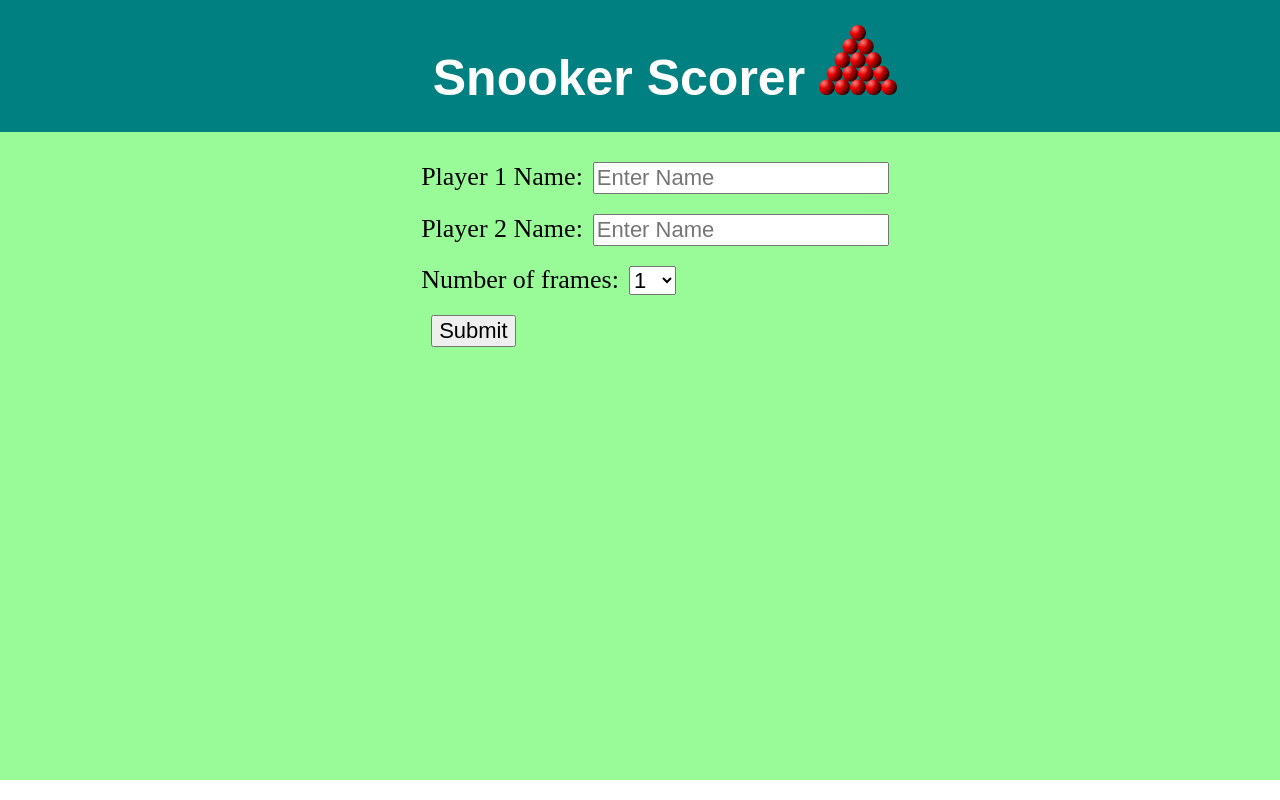
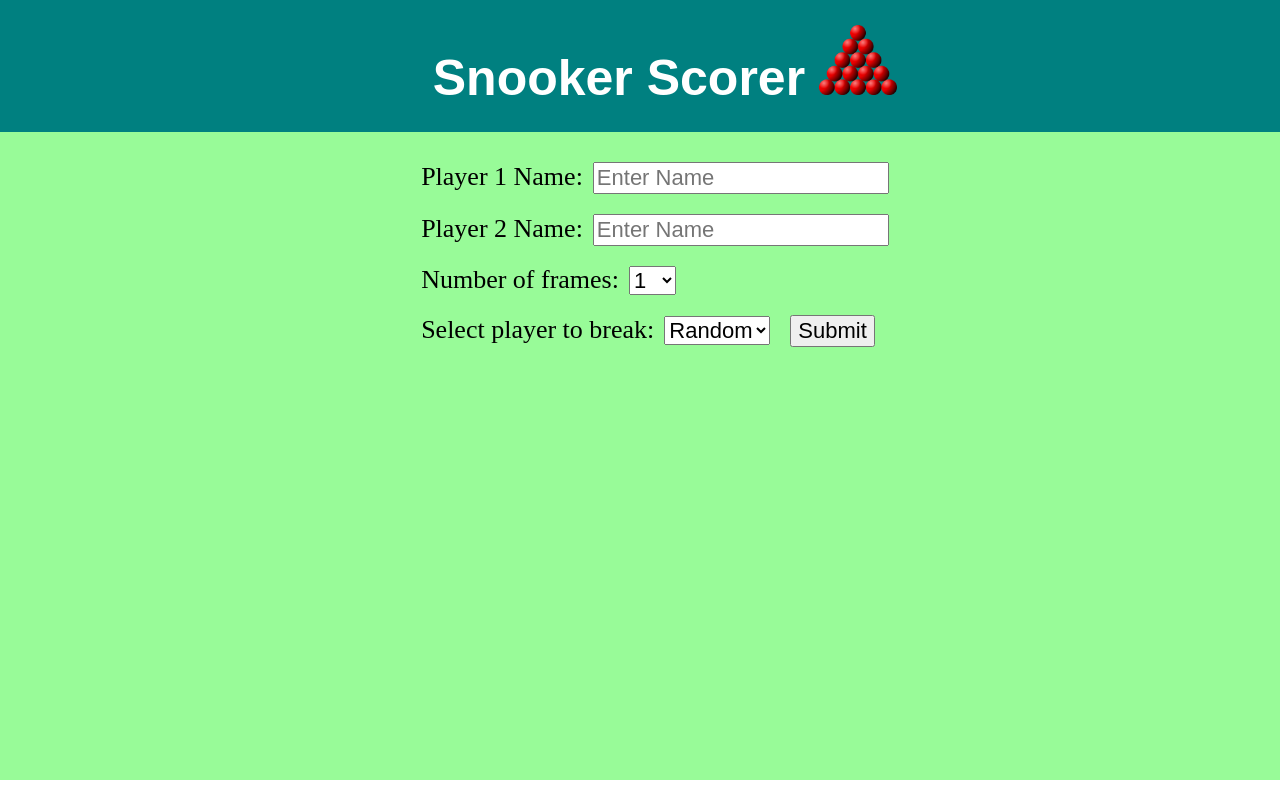
Before and after one commit to StevieV1903/snooker_scorer_cjs, a React (Create React App) app: page / in a window 1280 px wide. Shown: the top 800 px of the page. Built offline with nearby package versions, Linux system fonts and the light colour scheme.

Commit message:
Random break button added

```diff
--- a/src/App.js
+++ b/src/App.js
@@ -9,6 +9,7 @@ function App() {
 	const [ player2Name, setPlayer2Name ] = useState('');
 	const [ matchDuration, setMatchDuration ] = useState(1);
 	const [ isMatchSetUp, setIsMatchSetUp ] = useState(false);
+	const [ firstBreaker, setFirstBreaker ] = useState('');
 
 	return (
 		<div className="App">
@@ -19,6 +20,9 @@ function App() {
 					setPlayer2Name={setPlayer2Name}
 					setMatchDuration={setMatchDuration}
 					setIsMatchSetUp={setIsMatchSetUp}
+					player1Name={player1Name}
+					player2Name={player2Name}
+					setFirstBreaker={setFirstBreaker}
 				/>
 			)}
 			{isMatchSetUp && (
--- a/src/components/LandingPage.js
+++ b/src/components/LandingPage.js
@@ -1,7 +1,7 @@
 import React from 'react';
 import './LandingPage.css';
 
-const Landing = ({ setPlayer1Name, setPlayer2Name, setMatchDuration, setIsMatchSetUp }) => {
+const Landing = ({ setPlayer1Name, setPlayer2Name, setMatchDuration, setIsMatchSetUp, player1Name, player2Name, setFirstBreaker }) => {
 	const handleSubmit = (event) => {
 		event.preventDefault();
 		setIsMatchSetUp(true);
@@ -56,6 +56,14 @@ const Landing = ({ setPlayer1Name, setPlayer2Name, setMatchDuration, setIsMatchS
 					<option value={35}>35</option>
 				</select><br/>
 			</label>
+            <label>
+                Select player to break:
+                <select onChange={(event) => setFirstBreaker(event.target.value)}>
+                    <option value="random">Random</option>
+                    <option value={player1Name}>{player1Name}</option>
+                    <option value={player2Name}>{player2Name}</option>
+                </select>
+            </label>
 
 			<input type="submit" value="Submit" />
 		</form>
```
